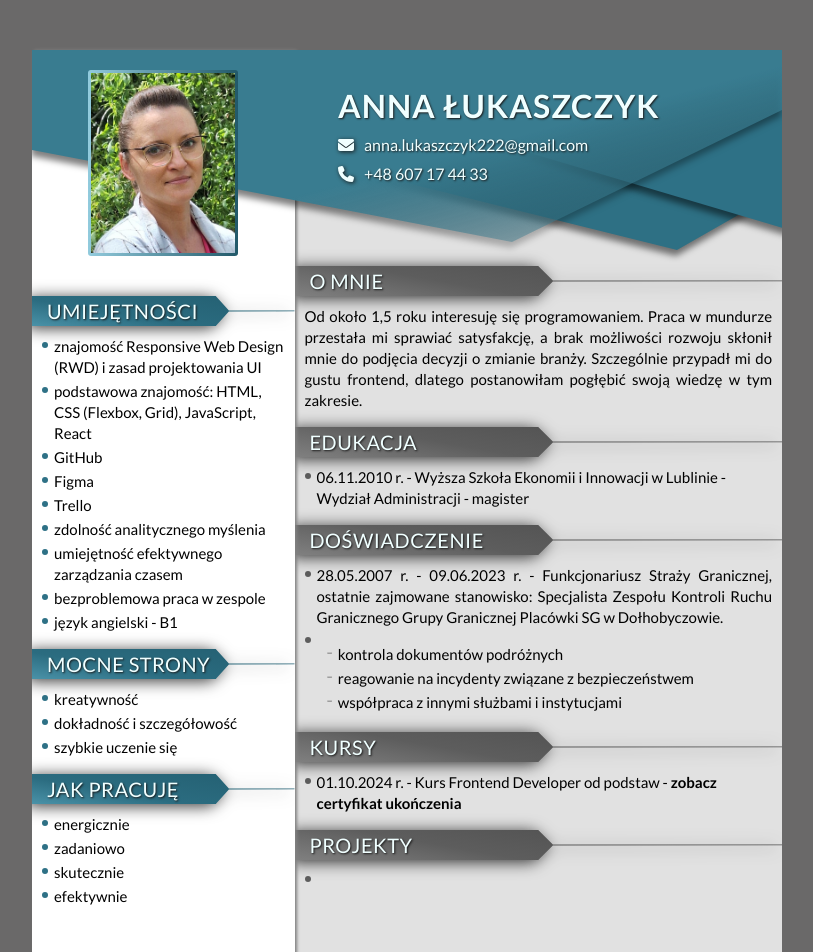
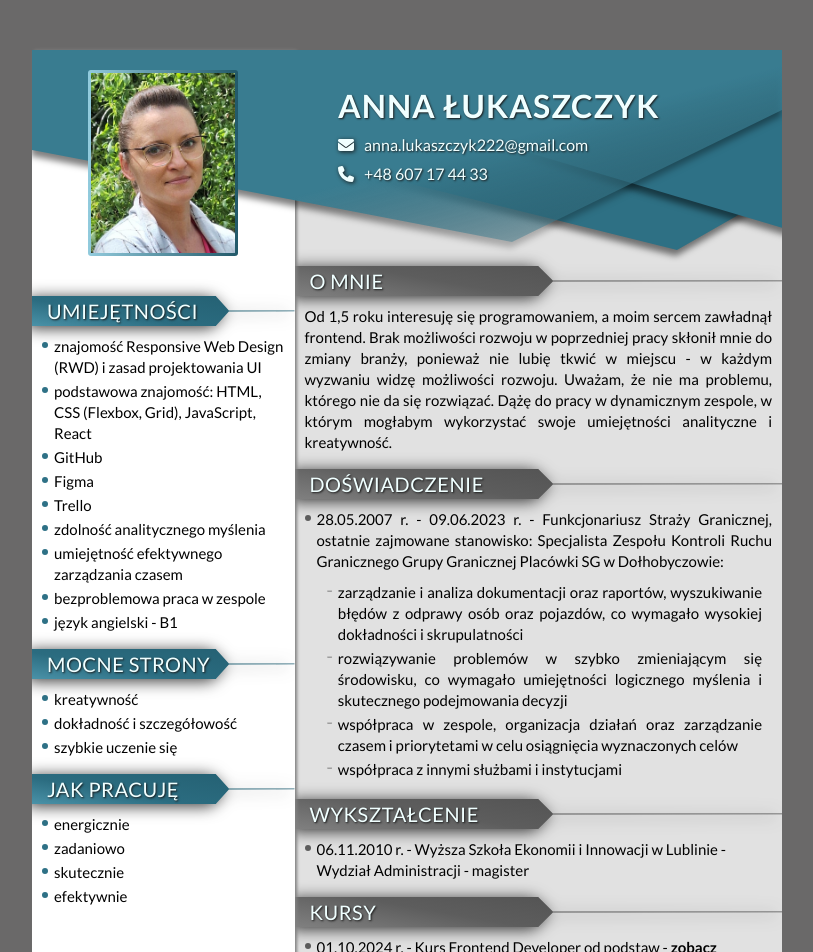
Before and after one commit to AnnaLukaszczyk/CV-AnnaLukaszczyk, a React (Create React App) app: page / in a window 1280 px wide. Shown: the top 952 px of the page, without its empty margins (233-1046 px from the left). Built offline with nearby package versions, Linux system fonts and the light colour scheme.

Commit message:
changed the content in the description in the "O mnie" section

```diff
--- a/src/features/Main/index.js
+++ b/src/features/Main/index.js
@@ -1,6 +1,6 @@
 import { Section } from "../../common/Section";
 import { Description, StyledMain } from "./styled";
-import { CertyficateLink } from "../../common/Links";
+import { CertyficateLink, PersonalHomepage } from "../../common/Links";
 import { List } from "../../common/List";
 import { faMinus } from "@fortawesome/free-solid-svg-icons";
 
@@ -11,34 +11,37 @@ export const Main = () => (
 			name="O mnie"
 			content={[
 				<Description>
-					Od około 1,5 roku interesuję się programowaniem. Praca w mundurze przestała mi sprawiać satysfakcję, a brak możliwości rozwoju skłonił mnie do podjęcia decyzji o zmianie branży. Szczególnie przypadł mi do gustu frontend, dlatego postanowiłam pogłębić swoją wiedzę w tym zakresie.
+					Od 1,5 roku interesuję się programowaniem, a moim sercem zawładnął frontend. Brak możliwości rozwoju w poprzedniej pracy skłonił mnie do zmiany branży, ponieważ nie lubię tkwić w miejscu - w każdym wyzwaniu widzę możliwości rozwoju. Uważam, że nie ma problemu, którego nie da się rozwiązać. Dążę do pracy w dynamicznym zespole, w którym mogłabym wykorzystać swoje umiejętności analityczne i kreatywność.
 				</Description>,
 			]}
 			showIcons={false}
 		/>
 		<Section
 			isMain
-			name="Edukacja"
+			name="Doświadczenie"
 			content={[
-				"06.11.2010 r. - Wyższa Szkoła Ekonomii i Innowacji w Lublinie - Wydział Administracji - magister",
+				<Description>
+					<span>
+						28.05.2007 r. - 09.06.2023 r. - Funkcjonariusz Straży Granicznej, ostatnie zajmowane stanowisko: Specjalista Zespołu Kontroli Ruchu Granicznego Grupy Granicznej Placówki SG w Dołhobyczowie:
+					</span>
+					<List
+						items={[
+							"zarządzanie i analiza dokumentacji oraz raportów, wyszukiwanie błędów z odprawy osób oraz pojazdów, co wymagało wysokiej dokładności i skrupulatności",
+							"rozwiązywanie problemów w szybko zmieniającym się środowisku, co wymagało umiejętności logicznego myślenia i skutecznego podejmowania decyzji",
+							"współpraca w zespole, organizacja działań oraz zarządzanie czasem i priorytetami w celu osiągnięcia wyznaczonych celów",
+							"współpraca z innymi służbami i instytucjami",
+						]}
+						isMain
+						customIcon={faMinus}
+					/>
+				</Description>,
 			]}
 		/>
 		<Section
 			isMain
-			name="Doświadczenie"
+			name="Wykształcenie"
 			content={[
-				<Description>
-					28.05.2007 r. - 09.06.2023 r. - Funkcjonariusz Straży Granicznej, ostatnie zajmowane stanowisko: Specjalista Zespołu Kontroli Ruchu Granicznego Grupy Granicznej Placówki SG w Dołhobyczowie.
-				</Description>,
-				<List
-					items={[
-						"kontrola dokumentów podróżnych",
-						"reagowanie na incydenty związane z bezpieczeństwem",
-						"współpraca z innymi służbami i instytucjami",
-					]}
-					isMain
-					customIcon={faMinus}
-				/>
+				"06.11.2010 r. - Wyższa Szkoła Ekonomii i Innowacji w Lublinie - Wydział Administracji - magister",
 			]}
 		/>
 		<Section
@@ -51,6 +54,6 @@ export const Main = () => (
 				</span>,
 			]}
 		/>
-		<Section isMain name="Projekty" content={[""]} />
+		<Section isMain name="Portfolio" content={[<Description>Zapraszam do zapoznania się z <PersonalHomepage /></Description>]} showIcons={false}/>
 	</StyledMain>
 );
```
